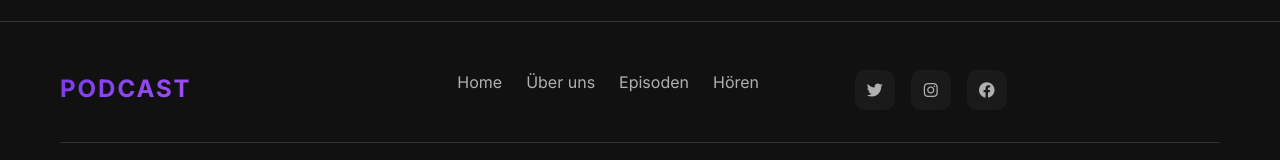
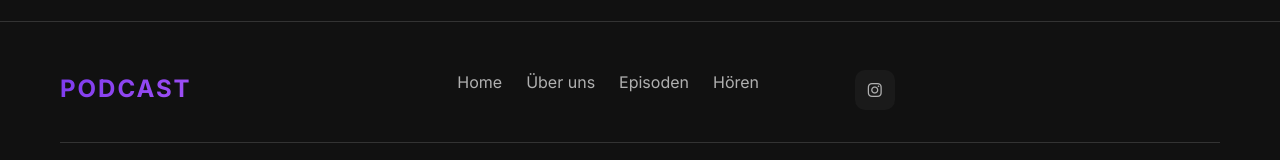
Before and after one commit to Knattrr654/654, a plain HTML site: page index.html in a window 1280 px wide. Shown: the part 2780-2940 px from the top of the page. Drawn offline with Linux system fonts and the light colour scheme.

Commit message:
Update footer with real Instagram link
Replaced placeholder social media links with actual Instagram link.

```diff
--- a/index.html
+++ b/index.html
@@ -188,9 +188,7 @@
                     <a href="#platforms">Hören</a>
                 </div>
                 <div class="footer-social">
-                    <a href="#"><i class="fab fa-twitter"></i></a>
-                    <a href="#"><i class="fab fa-instagram"></i></a>
-                    <a href="#"><i class="fab fa-facebook"></i></a>
+                    <a href="https://www.instagram.com/654.podcast/"><i class="fab fa-instagram"></i></a>
                 </div>
             </div>
             <div class="footer-bottom">
```
